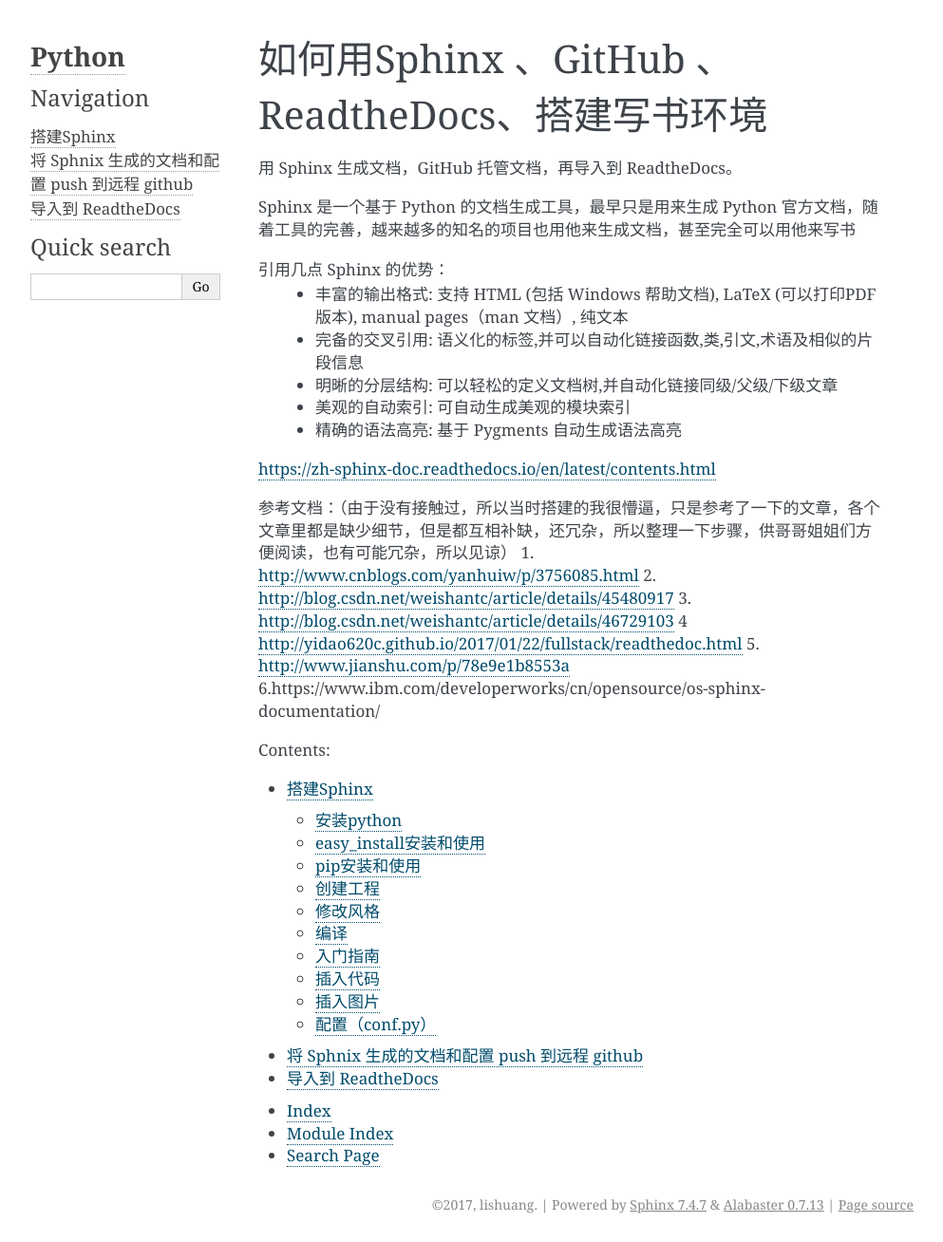
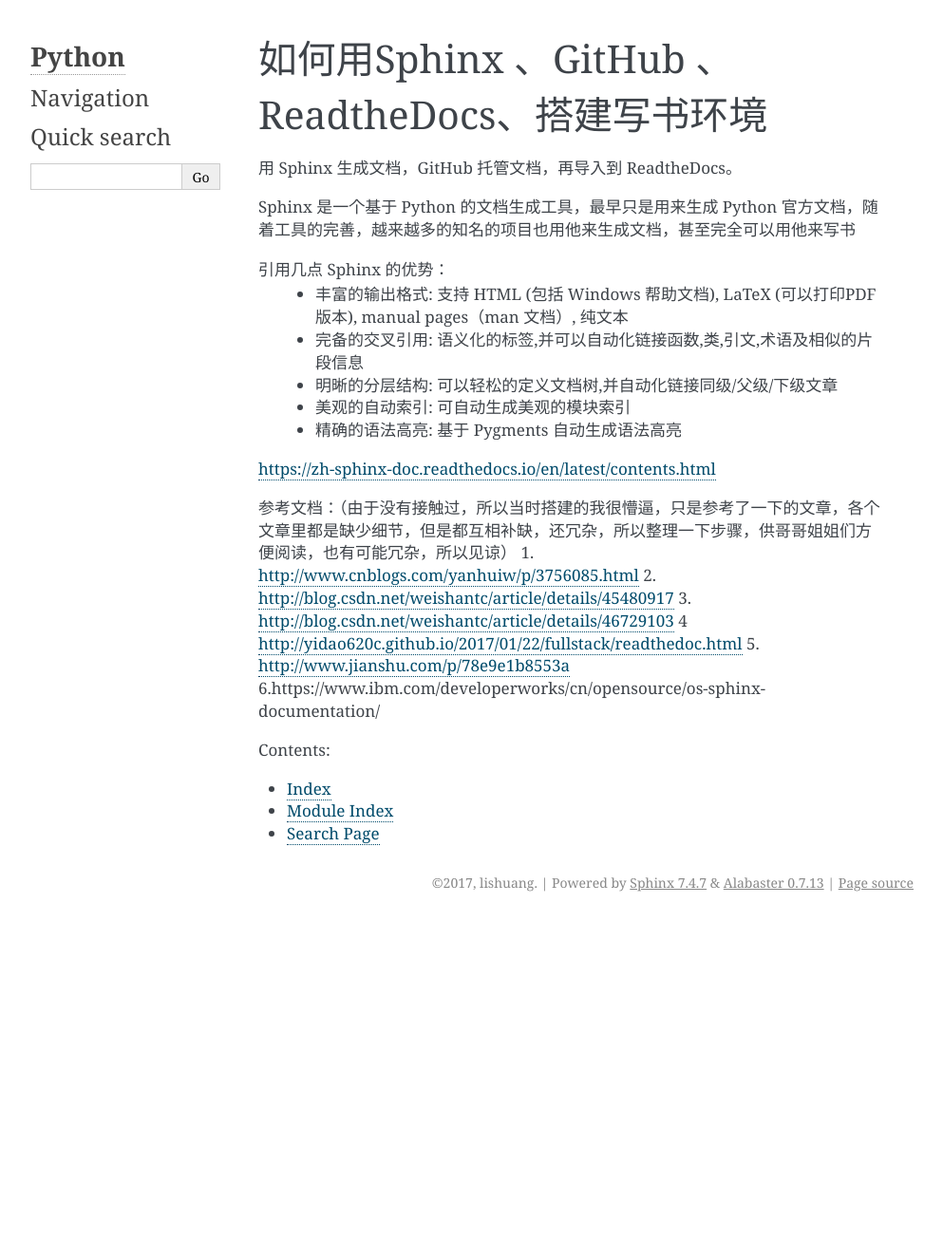
Before and after one commit to lishuang883/Sphinx-GitHub-ReadtheDocs, a Sphinx documentation site: the page built from source/index1.rst, in a window 1280 px wide. Shown: the whole page at 95% size, without its empty margins (148-1141 px from the left). Built offline with Sphinx 7.4.7, drawn with Linux system fonts in a browser that asks for light colours; after the commit the page ends 969 px from its top, so only the background shows below that; part of the change alters nothing that is shown.

```diff
--- a/source/index1.rst
+++ b/source/index1.rst
@@ -30,9 +30,7 @@ Contents:
 .. toctree::
    :maxdepth: 2
 
-   list1
-   list2
-   list3
+
 
 
 
```
